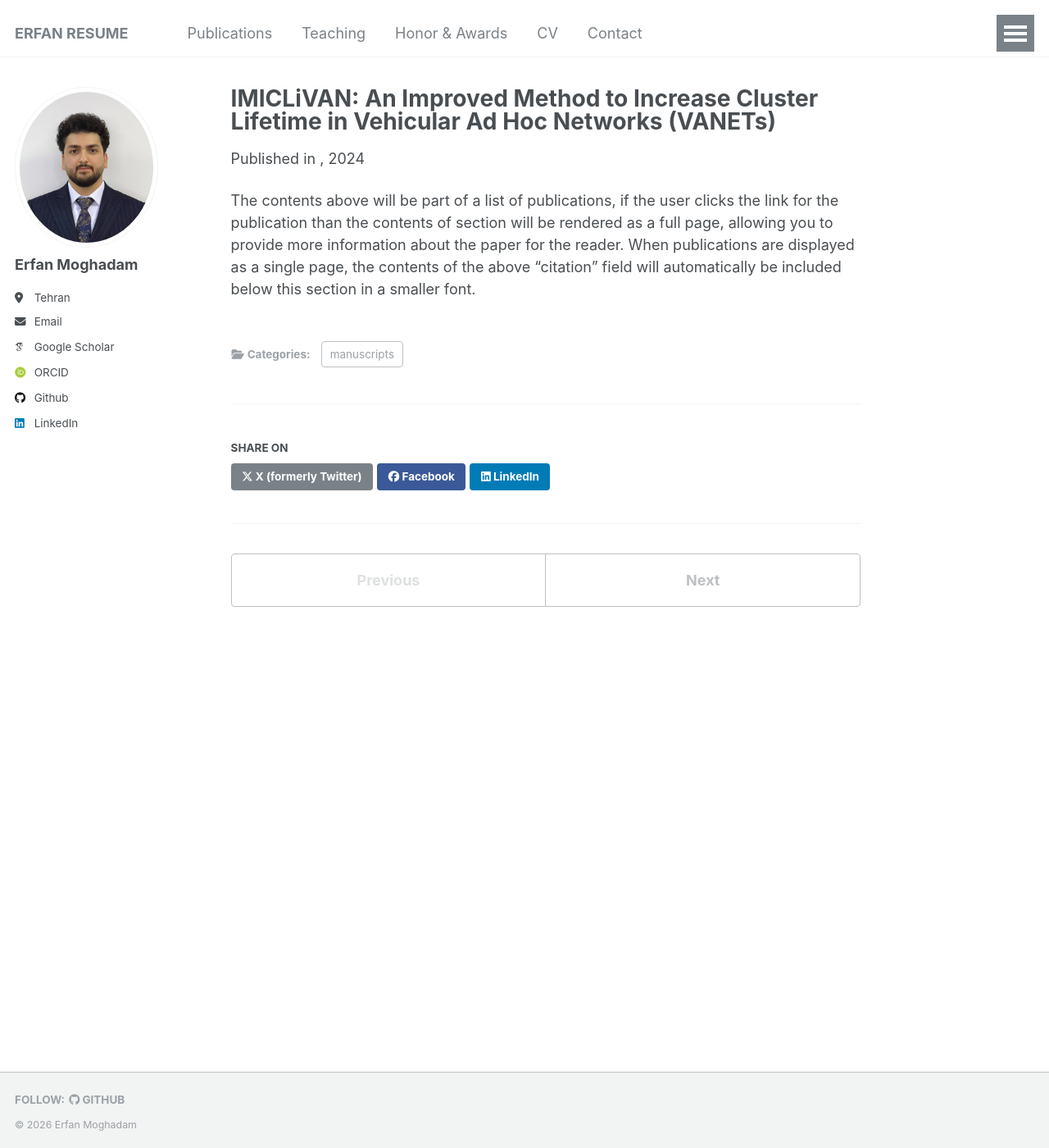
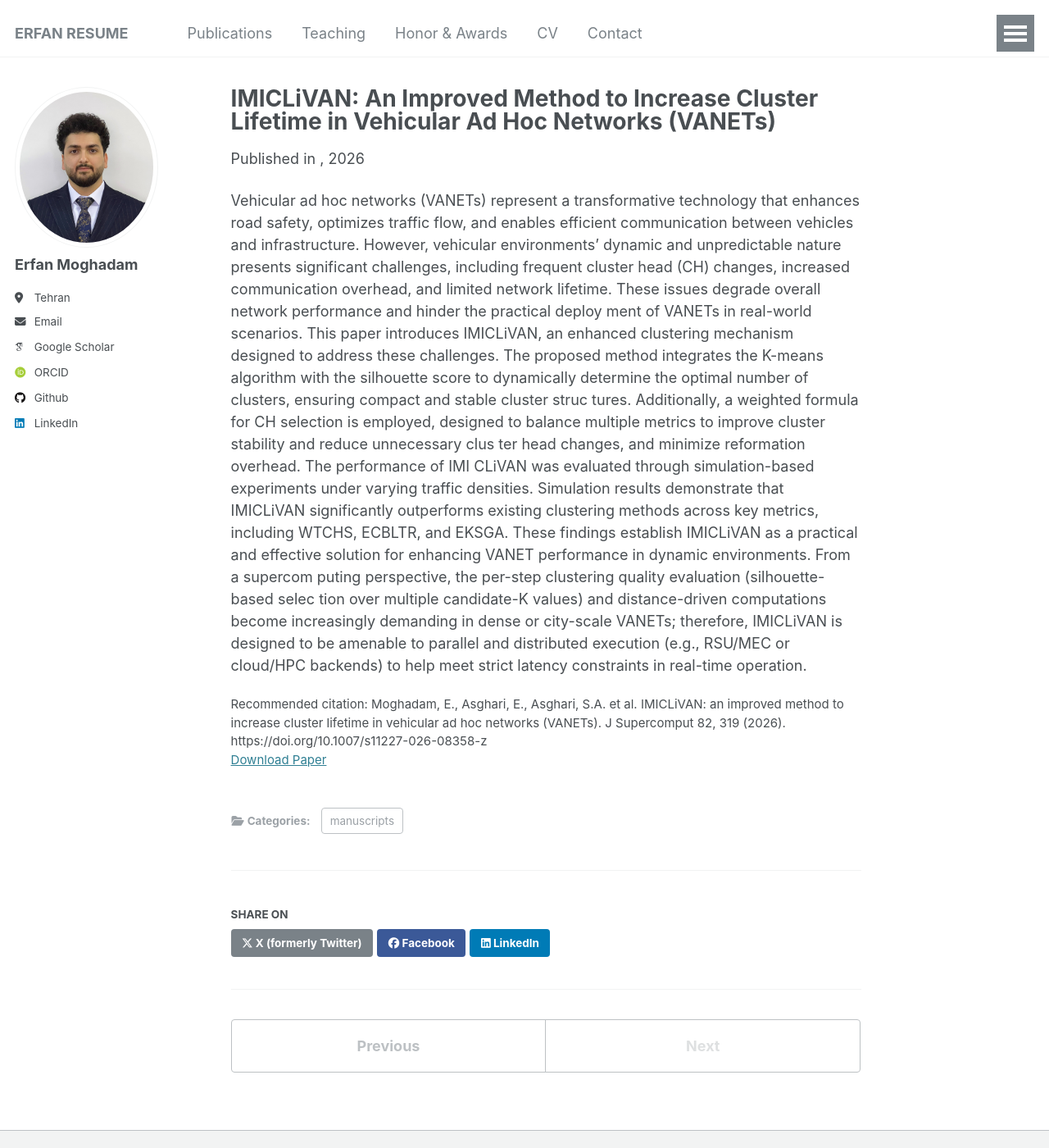
Before and after one commit to erfanresume/erfanresume.github.io, a Jekyll site: the page built from _publications/2024-02-17-paper-title-number-2.md, in a window 1280 px wide and 1400 px high. Shown: the whole window at 82% size. Built offline with Jekyll 4.4.1, drawn with Linux system fonts in a browser that asks for light colours; some web fonts are replaced.

Commit message:
Update 2024-02-17-paper-title-number-2.md

```diff
--- a/_publications/2024-02-17-paper-title-number-2.md
+++ b/_publications/2024-02-17-paper-title-number-2.md
@@ -3,11 +3,33 @@ title: "IMICLiVAN: An Improved Method to Increase Cluster Lifetime in Vehicular
 collection: publications
 category: manuscripts
 permalink: /publication/2024-02-17--paper-title-number-2
-excerpt: 'Under Review.'
-date: 2024-02-17
+excerpt: 'Published.'
+date: 2026-04-03
 venue: ''
-# paperurl: 'http://academicpages.github.io/files/paper3.pdf'
-# citation: 'Your Name, You. (2024). &quot;Paper Title Number 3.&quot; <i>GitHub Journal of Bugs</i>. 1(3).'
+paperurl: 'https://link.springer.com/article/10.1007/s11227-026-08358-z)](https://link.springer.com/article/10.1007/s11227-026-08358-z'
+citation: 'Moghadam, E., Asghari, E., Asghari, S.A. et al. IMICLiVAN: an improved method to increase cluster lifetime in vehicular ad hoc networks (VANETs). J Supercomput 82, 319 (2026). https://doi.org/10.1007/s11227-026-08358-z'
 ---
 
-The contents above will be part of a list of publications, if the user clicks the link for the publication than the contents of section will be rendered as a full page, allowing you to provide more information about the paper for the reader. When publications are displayed as a single page, the contents of the above "citation" field will automatically be included below this section in a smaller font.
+Vehicular ad hoc networks (VANETs) represent a transformative technology that
+enhances road safety, optimizes traffic flow, and enables efficient communication
+between vehicles and infrastructure. However, vehicular environments’ dynamic and
+unpredictable nature presents significant challenges, including frequent cluster head
+(CH) changes, increased communication overhead, and limited network lifetime.
+These issues degrade overall network performance and hinder the practical deploy
+ment of VANETs in real-world scenarios. This paper introduces IMICLiVAN, an
+enhanced clustering mechanism designed to address these challenges. The proposed
+method integrates the K-means algorithm with the silhouette score to dynamically
+determine the optimal number of clusters, ensuring compact and stable cluster struc
+tures. Additionally, a weighted formula for CH selection is employed, designed to
+balance multiple metrics to improve cluster stability and reduce unnecessary clus
+ter head changes, and minimize reformation overhead. The performance of IMI
+CLiVAN was evaluated through simulation-based experiments under varying traffic
+densities. Simulation results demonstrate that IMICLiVAN significantly outperforms
+existing clustering methods across key metrics, including WTCHS, ECBLTR, and
+EKSGA. These findings establish IMICLiVAN as a practical and effective solution
+for enhancing VANET performance in dynamic environments. From a supercom
+puting perspective, the per-step clustering quality evaluation (silhouette-based selec
+tion over multiple candidate-K values) and distance-driven computations become
+increasingly demanding in dense or city-scale VANETs; therefore, IMICLiVAN is
+designed to be amenable to parallel and distributed execution (e.g., RSU/MEC or
+cloud/HPC backends) to help meet strict latency constraints in real-time operation.
```
